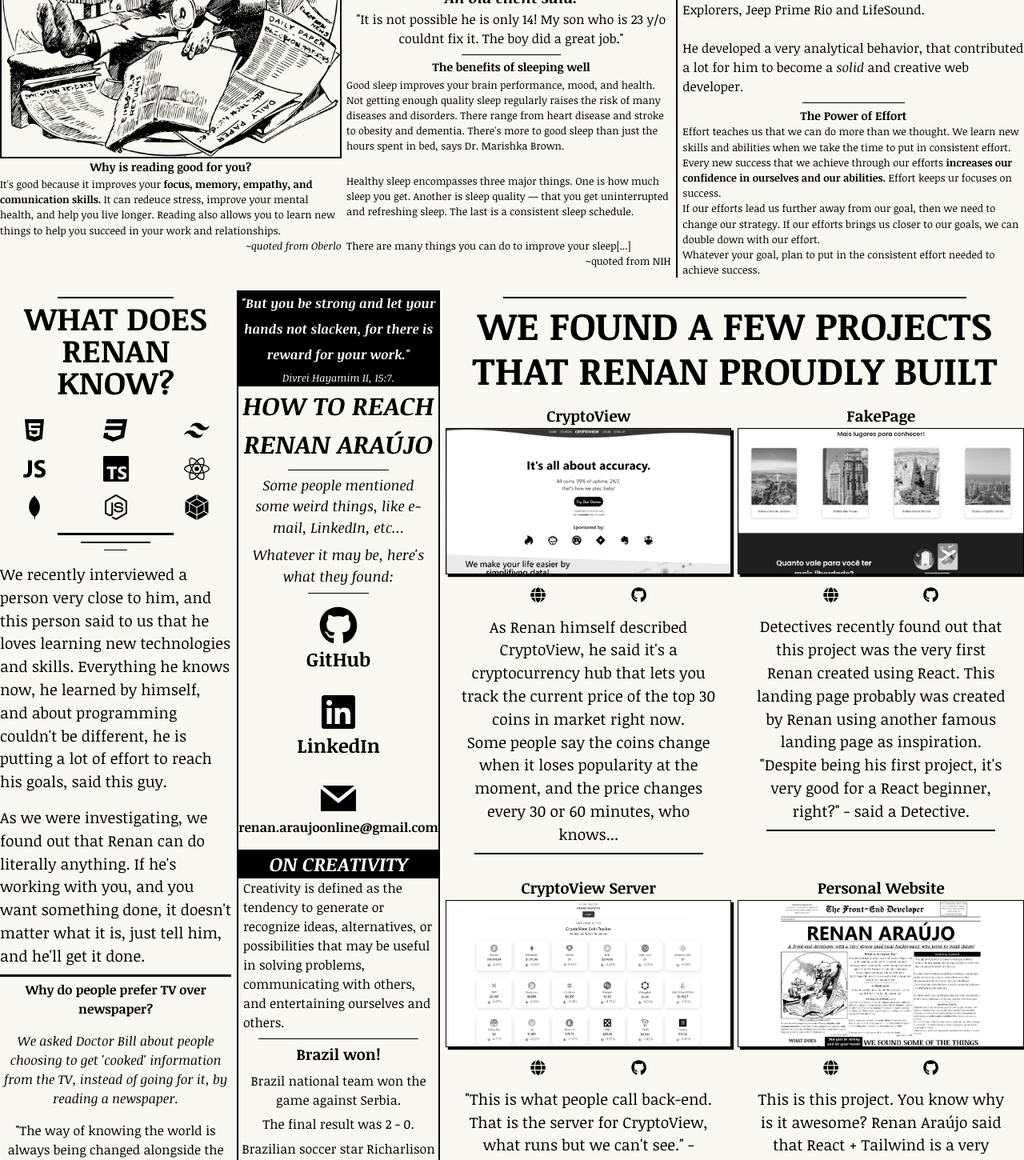
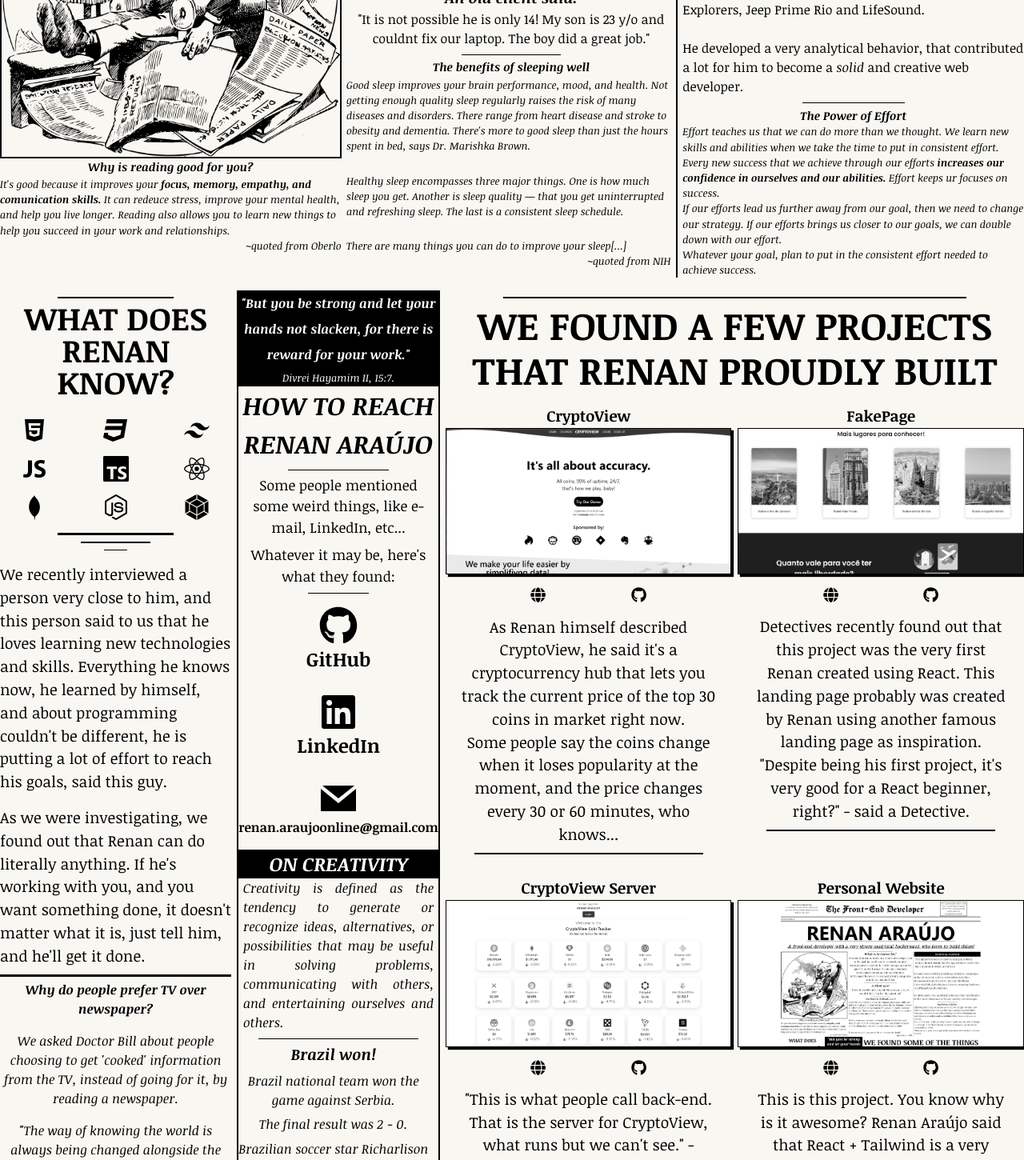
Before and after one commit to awkren/renan-araujo, a React (Create React App) app: page / in a window 1280 px wide. Shown: the part 580-2030 px from the top of the page at 80% size. Built offline with nearby package versions, Linux system fonts and the light colour scheme; the HTML template or start-up script is replaced by a standard one.

Commit message:
info text is now italic

```diff
--- a/src/page-structure/Content.tsx
+++ b/src/page-structure/Content.tsx
@@ -7,26 +7,26 @@ const Content = () => {
     <div id='content' className='grid grid-cols-3'>
       <div>
         <img className='border-2 w-[100%] border-black' src={sleepingMan} alt='/'/>
-        <p className='text-[.9rem] text-center font-semibold mb-[.1rem]'>Why is reading good for you?</p>
-        <p className='text-[.8rem]'>It's good because it improves your <em className='font-semibold not-italic'>focus, memory, empathy, and comunication skills.</em> It can redeuce stress, improve your mental health, and help you live longer. Reading also allows you to learn new things to help you succeed in your work and relationships.</p>
-        <p className='text-[.8rem] text-right'><em className=''>~quoted from Oberlo</em></p>
+        <p className='text-[.9rem] text-center font-semibold mb-[.1rem] italic'>Why is reading good for you?</p>
+        <p className='text-[.8rem] italic'>It's good because it improves your <em className='font-semibold italic'>focus, memory, empathy, and comunication skills.</em> It can redeuce stress, improve your mental health, and help you live longer. Reading also allows you to learn new things to help you succeed in your work and relationships.</p>
+        <p className='text-[.8rem] italic text-right'><em className=''>~quoted from Oberlo</em></p>
       </div>
       <div id='no-border-one' className='border-r-[2px] border-black ml-[.4rem] mr-[.4rem]'>
         <div className='bg-black h-[1px] w-[10rem] m-auto'></div>
 
         <div className='count-one'>
         <p className='text-center font-bold text-[1.2rem] italic'>What is Renan known for?</p>
-        <p className='text-center'>It is said that Renan Araújo is a front-end developer, but in the past, he used to work as a Media Analyst.</p>
+        <p className='text-center '>It is said that Renan Araújo is a front-end developer, but in the past, he used to work as a Media Analyst.</p>
         <p className='text-center'>Some people also say that he started using Linux at the age of 11, and at the age of 13 he had a very good knowledge about Linux, BSD and Windows.</p>
         <p className='text-center'>At the age of 14 he was seen working fixing computers around his neighborhood.</p>
         <div className='h-[1px] w-[50%] m-auto bg-black mt-[.5rem] mb-[.3rem]'></div>
         <p className='text-[1.2rem] italic font-semibold text-center'>An old client said:</p>
-        <p className='text-center'>"It is not possible he is only 14! My son who is 23 y/o couldnt fix it. The boy did a great job."</p>
+        <p className='text-center'>"It is not possible he is only 14! My son is 23 y/o and couldnt fix our laptop. The boy did a great job."</p>
         </div>
 
         <div id='div-end-first' className='h-[1px] w-[30%] m-auto bg-black mt-[.5rem] mb-[.3rem]'></div>
 
-        <div className='count-two'>
+        <div className='count-two italic'>
         <p className='text-[.9rem] text-center font-semibold mb-[.1rem]'>The benefits of sleeping well</p>
         <p className='text-[.8rem] mr-[.4rem]'>Good sleep improves your brain performance, mood, and health. Not getting enough quality sleep regularly raises the risk of many diseases and disorders. There range from heart disease and stroke to obesity and dementia. There's more to good sleep than just the hours spent in bed, says Dr. Marishka Brown.</p>
         <br></br>
@@ -43,11 +43,11 @@ const Content = () => {
         <p>He spent years creating marketing strategies, campaigns, and a lot more for schools, universities and other businesses around the world. Such as: Middlesex University Dubai, Red Balloon, Unimes, Amazing Explorers, Jeep Prime Rio and LifeSound.</p><br></br>
         <p>He developed a very analytical behavior, that contributed a lot for him to become a <em>solid</em> and creative web developer.</p>
         <div className='h-[1px] w-[30%] m-auto bg-black mt-[.5rem] mb-[.3rem]'></div>
-        <p className='text-[.9rem] font-semibold text-center'>The Power of Effort</p>
-        <p className='text-[.8rem]'>Effort teaches us that we can do more than we thought. We learn new skills and abilities when we take the time to put in consistent effort. Every new success that we achieve through our efforts <em className='not-italic font-semibold'>increases our confidence in ourselves and our abilities.</em> Effort keeps ur focuses on success.</p>
-        <p className='text-[.8rem]'>If our efforts lead us further away from our goal, then we need to change our strategy. If our efforts brings us closer to our goals, we can double down with our effort.</p>
+        <p className='text-[.9rem] font-semibold text-center italic'>The Power of Effort</p>
+        <p className='text-[.8rem] italic'>Effort teaches us that we can do more than we thought. We learn new skills and abilities when we take the time to put in consistent effort. Every new success that we achieve through our efforts <em className='italic font-semibold'>increases our confidence in ourselves and our abilities.</em> Effort keeps ur focuses on success.</p>
+        <p className='text-[.8rem] italic'>If our efforts lead us further away from our goal, then we need to change our strategy. If our efforts brings us closer to our goals, we can double down with our effort.</p>
         {/* <p className='text-[.8rem]'>As your effort brings you closer to your goal, your motivation and willpower increase as you can taste victory.</p> */}
-        <p className='text-[.8rem]'>Whatever your goal, plan to put in the consistent effort needed to achieve success.</p>
+        <p className='text-[.8rem] italic'>Whatever your goal, plan to put in the consistent effort needed to achieve success.</p>
       </div>
     </div>
   </>)
--- a/src/page-structure/ContentTwo.tsx
+++ b/src/page-structure/ContentTwo.tsx
@@ -35,7 +35,7 @@ const ContentTwo = () => {
           <p className='text-left text-[1.2rem]'>As we were investigating, we found out that Renan can do literally anything. If he's working with you, and you want something done, it doesn't matter what it is, just tell him, and he'll get it done.</p>
         </div>
         <div className='h-[3px] w-[100%] m-auto bg-black mt-[.5rem] mb-[.3rem]'></div>
-        <div>
+        <div className='italic'>
           <p className='font-semibold mb-[1rem]'>Why do people prefer TV over newspaper?</p>
           <p className='italic mb-[1rem]'>We asked Doctor Bill about people choosing to get 'cooked' information from the TV, instead of going for it, by reading a newspaper.</p>
           <p>"The way of knowing the world is always being changed alongside the development of advanced technologies. Therefore, it brought a phenomenon that online information is more popular and accessible for an individual to recognize the world rather than the information sources like TV or newspaper."</p>
@@ -46,7 +46,7 @@ const ContentTwo = () => {
         <p className='bg-black text-white text-center'><em className='text-[.8rem] font-normal'>Divrei Hayamim II, 15:7.</em></p>
         <p className='text-[2rem] uppercase italic font-semibold text-center'>How to reach Renan Araújo</p>
         <div className='h-[1px] w-[50%] m-auto bg-black mt-[.5rem] mb-[.3rem]'></div>
-        <div className='font-[500] text-[1.1rem] w-[90%] text-center m-auto italic'>
+        <div className='font-[500] text-[1.1rem] w-[90%] text-center m-auto'>
           <p className='mb-[.5rem]'>Some people mentioned some weird things, like e-mail, LinkedIn, etc...</p>
           <p>Whatever it may be, here's what they found:</p>
         </div>
@@ -70,13 +70,13 @@ const ContentTwo = () => {
         </div>
         {/* <div className='h-[3px] w-[100%] m-auto bg-black mt-[.5rem] mb-[.3rem]'></div> */}
 
-        <div>
+        <div className='italic'>
           <p className='uppercase font-bold italic text-[1.5rem] text-center bg-black text-white'>On creativity</p>
-          <p className='w-[95%] m-auto'>Creativity is defined as the tendency to generate or recognize ideas, alternatives, or possibilities that may be useful in solving problems, communicating with others, and entertaining ourselves and others.</p>
+          <p className='w-[95%] m-auto text-justify'>Creativity is defined as the tendency to generate or recognize ideas, alternatives, or possibilities that may be useful in solving problems, communicating with others, and entertaining ourselves and others.</p>
         </div>
 
         <div className='h-[1px] w-[80%] m-auto bg-black mt-[.5rem] mb-[.3rem]'></div>
-        <div className='text-center flex flex-col gap-[.4rem]'>
+        <div className='text-center w-[95%] flex flex-col gap-[.4rem] italic'>
           <p className='text-center font-semibold text-[1.2rem]'>Brazil won!</p>
           <p>Brazil national team won the game against Serbia.</p>
           <p>The final result was 2 - 0.</p>
```
